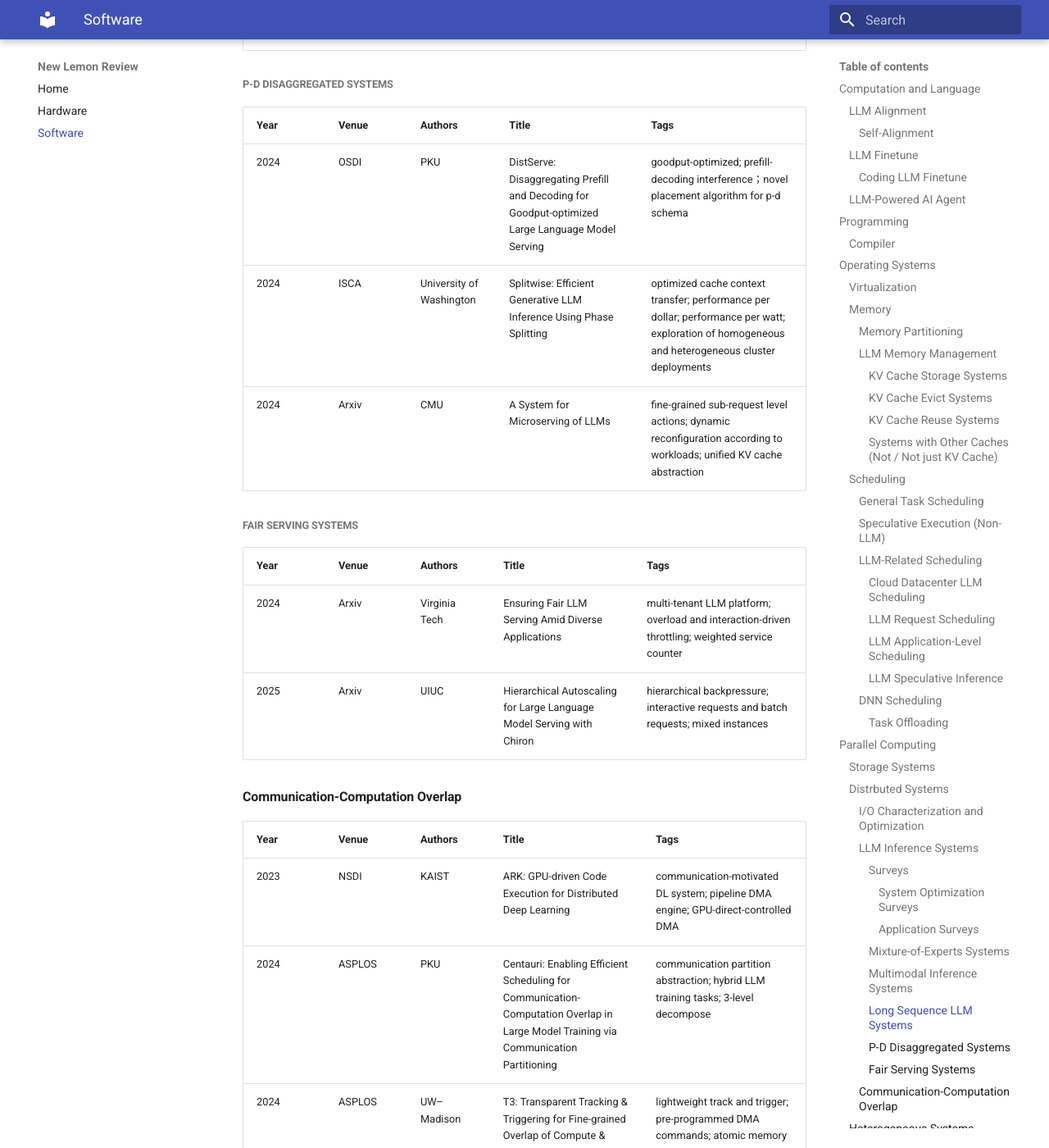
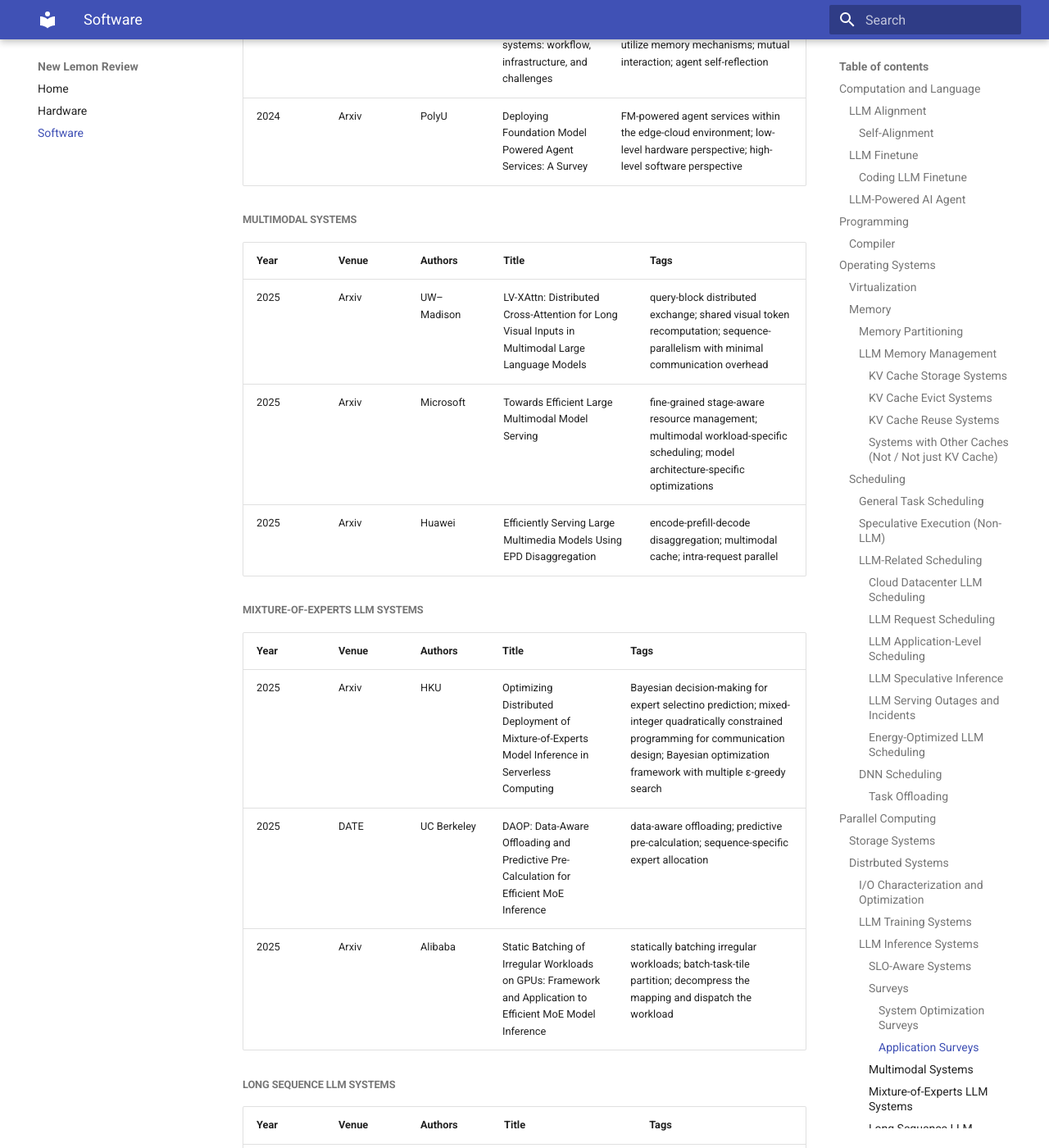
Before and after one commit to pku-lemonade/review, an MkDocs documentation site: the page built from docs/Software.md, in a window 1280 px wide and 1400 px high, scrolled down 8619 px. Shown: the whole window at 82% size. Built offline with MkDocs 1.6.1 and Material for MkDocs 9.7.7, drawn with Linux system fonts in a browser that asks for light colours; some of the changed text lies outside the part shown.

Commit message:
Add llm moe, energy, edge, slo-customized serving papers (#26)
* Add llm moe, energy, edge, slo-customized serving papers

* Add new papers about Multimodal, MoE, long context ...

* reordering heterogeneous part

* merge duplicated title

---------

Co-authored-by: wufeiyang <wufeiyang@sensetime.com>

```diff
--- a/docs/Software.md
+++ b/docs/Software.md
@@ -122,6 +122,18 @@
 | 2024 | Arxiv | USTC | Parallel Speculative Decoding with Adaptive Draft Length | adaptive draft length; pre-verify and post-verify; draft-then-verify framework; mutual waiting problem |
 | 2024 | Arxiv | SEU | SEED: Accelerating Reasoning Tree Construction via Scheduled Speculative Decoding | reasoning tree construction; parallel drafting with speculative decoding; FCFS queue verification |
 
+##### LLM Serving Outages and Incidents
+
+| Year | Venue | Authors | Title | Tags |
+|-|-|-|-|-|
+| 2025 | arXiv | Vrije Universiteit Amsterdam | An Empirical Characterization of Outages and Incidents in Public Services for Large Language Models | empirical characterization of outages; failure recovery optimization; public LLM service reliability |
+
+##### Energy-Optimized LLM Scheduling
+
+| Year | Venue | Authors | Title | Tags |
+|-|-|-|-|-|
+| 2025 | arXiv | UvA | GREEN-CODE: Optimizing Energy Efficiency in Large Language Models for Code Generation | dynamic early exit; energy-aware code generation; reinforcement learning for llms |
+
 #### DNN Scheduling
 
 ##### Task Offloading
@@ -142,7 +154,20 @@
 |-|-|-|-|-|
 | 2025 | Arxiv | UOregon | Parallel I/O Characterization and Optimization on Large-Scale HPC Systems: A 360-Degree Survey | different HPC I/O stack layers; profiling and tracing tools; tuning echniques |
 
+#### LLM Training Systems
+
+| Year | Venue | Authors | Title | Tags |
+|-|-|-|-|-|
+| 2025 | ArXiv | HKU | Hecate: Unlocking Efficient Sparse Model Training via Fully Sharded Sparse Data Parallelism | Fully Sharded Sparse Data Parallelism (FSSDP); sparsely materializes MoE parameters; two sparse collective communications |
+
 #### LLM Inference Systems
+
+##### SLO-Aware Systems
+
+| Year | Venue | Authors | Title | Tags |
+|-|-|-|-|-|
+| 2025 | ArXiv | UC Berkeley | AdaServe: SLO-Customized LLM Serving with Fine-Grained Speculative Decoding | fine-grained speculative decoding; token tree verification; slo customization |
+| 2025 | ArXiv | UIUC | HyGen: Efficient LLM Serving via Elastic Online-Offline Request Co-location | online-offline request co-location; interference-aware profiler; latency predictor; adaptive scheduler |
 
 ##### Surveys
 
@@ -163,17 +188,21 @@
 | 2024 | Arxiv | WHU | A survey on LLM-based multi-agent systems: workflow, infrastructure, and challenges | personalized characteristics; perceive environmental information; utilize memory mechanisms; mutual interaction; agent self-reflection |
 | 2024 | Arxiv | PolyU | Deploying Foundation Model Powered Agent Services: A Survey | FM-powered agent services within the edge-cloud environment; low-level hardware perspective; high-level software perspective |
 
-##### Mixture-of-Experts Systems
+##### Multimodal Systems
+
+| Year | Venue | Authors | Title | Tags |
+|-|-|-|-|-|
+| 2025 | Arxiv | UW–Madison | LV-XAttn: Distributed Cross-Attention for Long Visual Inputs in Multimodal Large Language Models | query-block distributed exchange; shared visual token recomputation; sequence-parallelism with minimal communication overhead |
+| 2025 | Arxiv | Microsoft | Towards Efficient Large Multimodal Model Serving | fine-grained stage-aware resource management; multimodal workload-specific scheduling; model architecture-specific optimizations |
+| 2025 | Arxiv | Huawei | Efficiently Serving Large Multimedia Models Using EPD Disaggregation | encode-prefill-decode disaggregation; multimodal cache; intra-request parallel |
+
+##### Mixture-of-Experts LLM Systems
 
 | Year | Venue | Authors | Title | Tags |
 |-|-|-|-|-|
 | 2025 | Arxiv | HKU | Optimizing Distributed Deployment of Mixture-of-Experts Model Inference in Serverless Computing | Bayesian decision-making for expert selectino prediction; mixed-integer quadratically constrained programming for communication design; Bayesian optimization framework with multiple ε-greedy search |
-
-##### Multimodal Inference Systems
-
-| Year | Venue | Authors | Title | Tags |
-|-|-|-|-|-|
-| 2025 | Arxiv | Huawei | Efficiently Serving Large Multimedia Models Using EPD Disaggregation | encode-prefill-decode disaggregation; multimodal cache; intra-request parallel |
+| 2025 | DATE | UC Berkeley | DAOP: Data-Aware Offloading and Predictive Pre-Calculation for Efficient MoE Inference | data-aware offloading; predictive pre-calculation; sequence-specific expert allocation |
+| 2025 | Arxiv | Alibaba | Static Batching of Irregular Workloads on GPUs: Framework and Application to Efficient MoE Model Inference | statically batching irregular workloads; batch-task-tile partition; decompress the mapping and dispatch the workload |
 
 ##### Long Sequence LLM Systems
 
@@ -181,6 +210,7 @@
 |-|-|-|-|-|
 | 2024 | OSDI | SJTU & Alibaba | Infinite-LLM: Efficient LLM Service for Long Context with DistAttention and Distributed KVCache | inefficient model parallelism intra-instance; inefficient resource management inter-instance; KV cache scheduling |
 | 2024 | Arxiv | SJTU | TokenRing: An Efficient Parallelism Framework for Infinite-Context LLMs via Bidirectional Communication | communication-oriented parallelism framework; inter-node P2P bidirectional communication bandwidth; optimization of attention block communication |
+| 2025 | Arxiv | CWRU | Longer Attention Span: Increasing Transformer Context Length with Sparse Graph Processing Techniques | sparse attention with graph computing perspective; work-optimal graph algorithms; achieve "true sparsity" |
 
 ##### P-D Disaggregated Systems
 
@@ -189,6 +219,7 @@
 | 2024 | OSDI | PKU | DistServe: Disaggregating Prefill and Decoding for Goodput-optimized Large Language Model Serving | goodput-optimized; prefill-decoding interference；novel placement algorithm for p-d schema |
 | 2024 | ISCA | University of Washington | Splitwise: Efficient Generative LLM Inference Using Phase Splitting | optimized cache context transfer; performance per dollar; performance per watt; exploration of homogeneous and heterogeneous cluster deployments |
 | 2024 | Arxiv | CMU | A System for Microserving of LLMs | fine-grained sub-request level actions; dynamic reconfiguration according to workloads; unified KV cache abstraction |
+| 2025 | Arxiv | ByteDance | KVDirect: Distributed Disaggregated LLM Inference | tensor-centric communication mechanism; pull-based KV cache transfer; dynamic GPU resource scheduling via RDMA |
 
 ##### Fair Serving Systems
 
@@ -196,6 +227,7 @@
 |-|-|-|-|-|
 | 2024 | Arxiv | Virginia Tech | Ensuring Fair LLM Serving Amid Diverse Applications | multi-tenant LLM platform; overload and interaction-driven throttling; weighted service counter |
 | 2025 | Arxiv | UIUC | Hierarchical Autoscaling for Large Language Model Serving with Chiron | hierarchical backpressure; interactive requests and batch requests; mixed instances |
+| 2025 | Arxiv | UC Berkeley | Locality-aware Fair Scheduling in LLM Serving | deficit-based longest prefix matching; distributed deficit-round coordination; prefix-aware fairness bound analysis |
 
 #### Communication-Computation Overlap
 
@@ -215,12 +247,13 @@
 |-|-|-|-|-|
 | 2013 | SOSP | MSR Silicon Valley | Dandelion: a Compiler and Runtime for Heterogeneous  Systems | unified programming model; “single machine” abstraction; a rich object-oriented programming language for data-parallel computing |
 
-#### Decentralized Training
+#### Decentralized Serving
 
 | Year | Venue | Authors | Title | Tags |
 |-|-|-|-|-|
 | 2019 | ASPLOS | USC | Hop: Heterogeneity-aware Decentralized Training | iteration gap; queue-based synchronization; backup workers and bounded staleness |
 | 2020 | ASPLOS | USC | Prague: High-Performance Heterogeneity-Aware Asynchronous Decentralized Training | Partial All-Reduce to reduce synchronization cost; group scheduling to avoid conflicts |
+| 2025 | Arxiv | UC Berkeley | DeServe: Towards Affordable Offline LLM Inference via Decentralization |  decentralized LLM inference; high-latency optimization; idle GPU utilization; modular on-chain integration |
 
 #### ML Training Systems
 
@@ -230,12 +263,21 @@
 
 #### LLM Inference Systems
 
+##### Mobile & Edge-Network Serving
+
+| Year | Venue | Authors | Title | Tags |
+|-|-|-|-|-|
+| 2024 | Arxiv | UIC | Priority-Aware Model-Distributed Inference at Edge Networks | priority-aware model distributed inference algorithm; prioritization of ML inference tasks; model-distributed inferencing mechanism |
+| 2024 | Arxiv | Yonsei University | Uncertainty-Aware Hybrid Inference with On-Device Small and Remote Large Language Models | hybrid language model; selectively skip uplink transmissions; uncertainty-aware |
+| 2024 | Arxiv | UMD | Distributed Mixture-of-Agents for Edge Inference with Large Language Models | Mixture-of-Agents; semantics of the data being gossiped and its timeliness; queuing stability |
+| 2025 | Arxiv | PKU | SplitLLM: Hierarchical Split Learning for Large Language Model over Wireless Network | hierarchical split learning; edge-cloud collaboration; LoRA adapter update |
+| 2025 | Arxiv | SJTU | HeteroLLM: Accelerating Large Language Model Inference on Mobile SoCs platform with Heterogeneous AI Accelerators | both layer-level and tensor-level GPU-NPU parallelism; different tensor partition strategies; fast synchronization mechanism based on predictable kernel waiting times; tensor partition solver |
+
+##### Large Heterogeneous System Serving
+
 | Year | Venue | Authors | Title | Tags |
 |-|-|-|-|-|
 | 2024 | Arxiv | CMU | Helix: Distributed Serving of Large Language Models via Max-Flow on Heterogeneous GPUs | LLM model placement as a max-flow problem; per-request pipeline; mixed integer linear programming |
-| 2024 | Arxiv | UIC | Priority-Aware Model-Distributed Inference at Edge Networks | priority-aware model distributed inference algorithm; prioritization of ML inference tasks; model-distributed inferencing mechanism |
-| 2024 | Arxiv | Yonsei University | Uncertainty-Aware Hybrid Inference with On-Device Small and Remote Large Language Models | hybrid language model; selectively skip uplink transmissions; uncertainty-aware |
-| 2024 | Arxiv | UMD | Distributed Mixture-of-Agents for Edge Inference with Large Language Models | Mixture-of-Agents; semantics of the data being gossiped and its timeliness; queuing stability |
 | 2025 | Arxiv | USTC | PICE: A Semantic-Driven Progressive Inference System for LLM Serving in Cloud-Edge Networks | progressive inference paradigm; ensemble learning mechanism; semantic-level parallel data processing |
 
 #### LLM Training Systems
@@ -258,6 +300,12 @@
 |-|-|-|-|-|
 | 2009 | CACM | Berkeley | Roofline: An Insightful Visual Performance Model for Floating-Point Programs and Multicore Architectures | operational intensity; memory bound; compute bound |
 | 2021 | Intelligent Computing | UC Berkeley | Hierarchical Roofline Performance Analysis for Deep Learning Applications | Nsight Compute based hierarchical roofline model; FP16、FP32 extension for ERT|
+
+#### LLM Serving
+
+| Year | Venue | Authors | Title | Tags |
+|-|-|-|-|-|
+| 2024 | arXiv | KAIST | LLMServingSim: A HW/SW Co-Simulation Infrastructure for LLM Inference Serving at Scale | iteration-level simulation; computation reuse optimization; heterogeneous accelerator mapping |
 
 ### Performance Analysis
 
```
